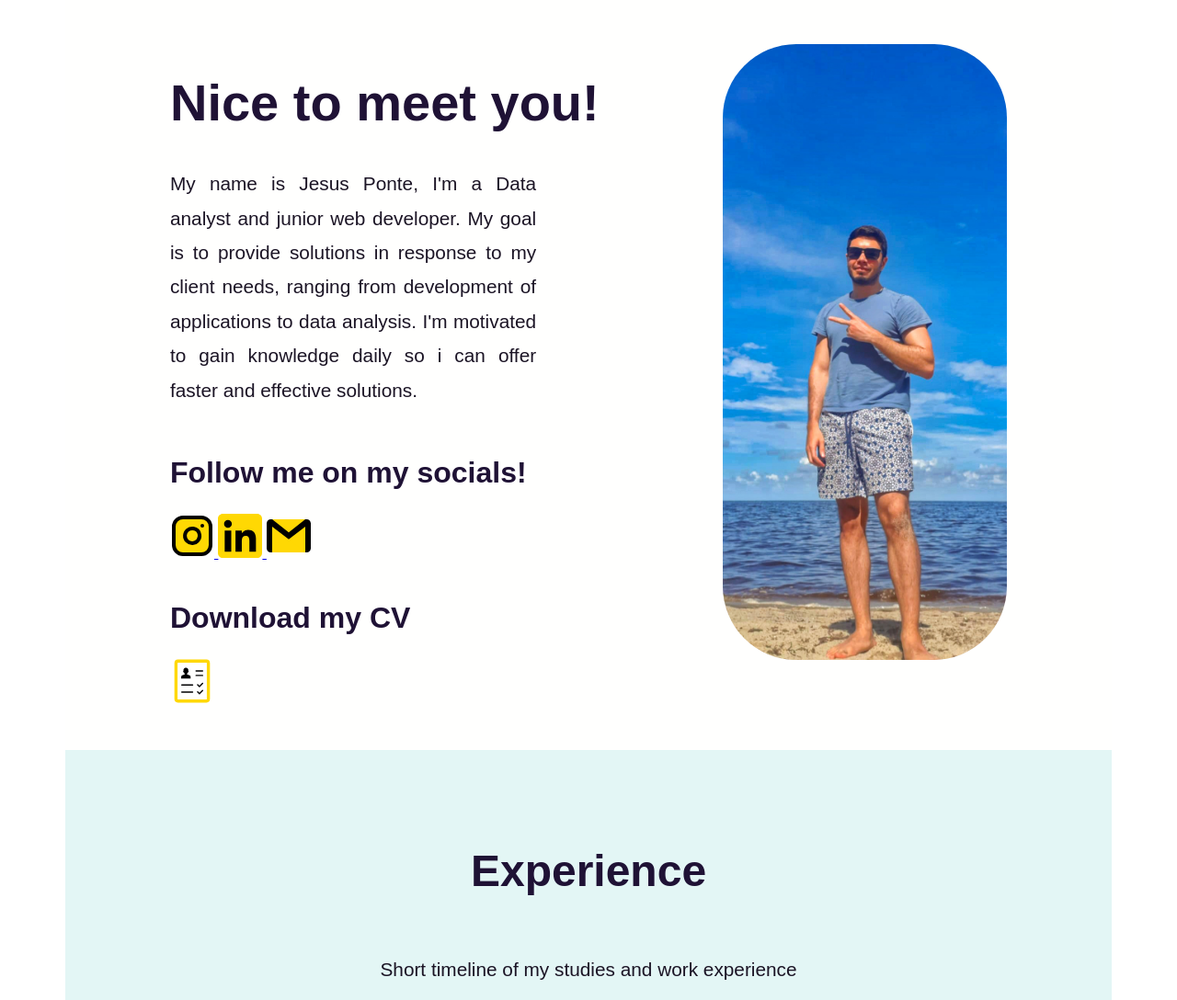
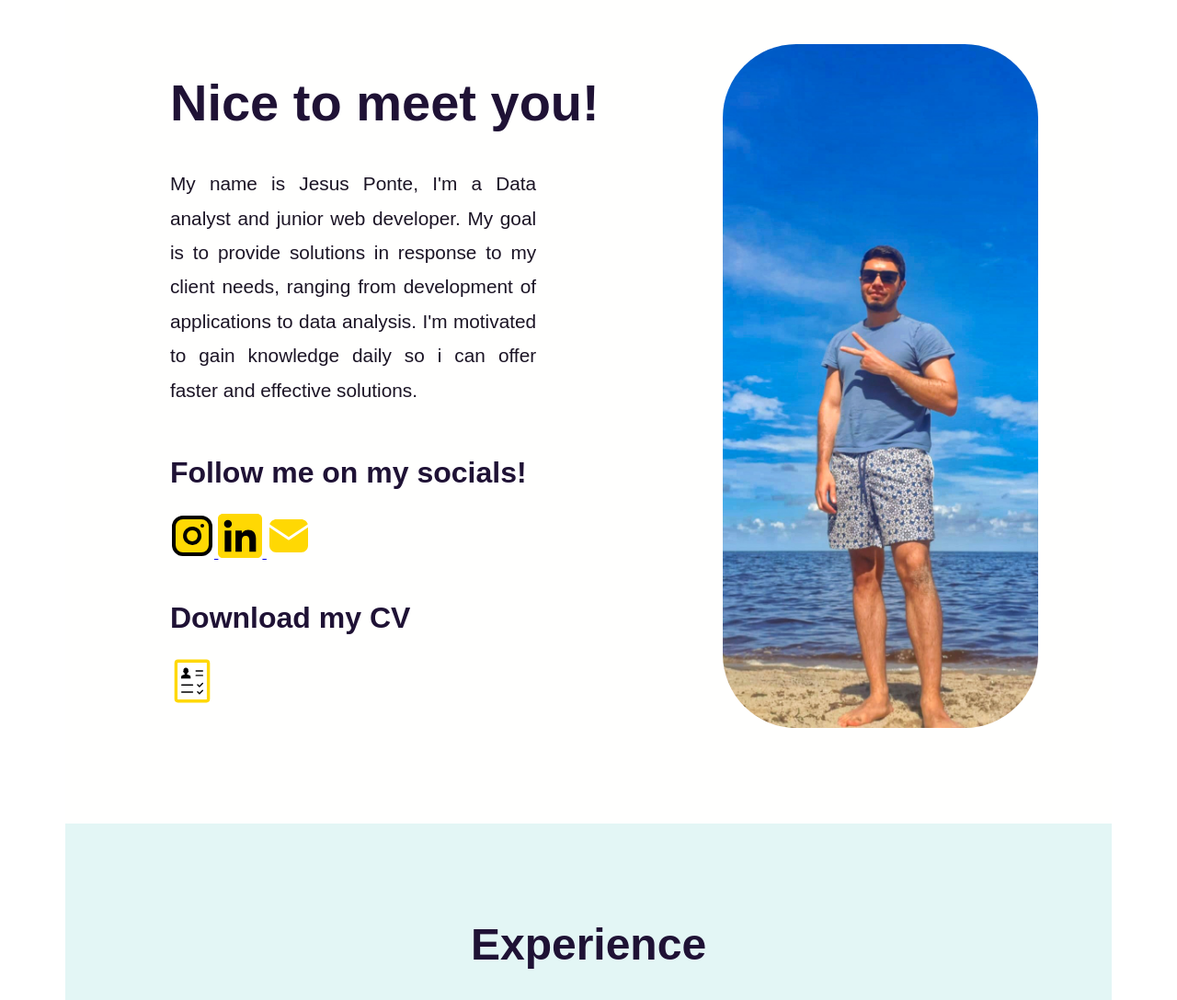
Before and after one commit to Imbravo/pontejesus, a Flask app: page / in a window 1280 px wide. Shown: the part 141-1229 px from the top of the page at 92% size. Run offline with Flask 2, Linux system fonts and the light colour scheme.

Commit message:
-changes 28/11/22

```diff
--- a/app.py
+++ b/app.py
@@ -1,6 +1,7 @@
 from flask import Flask, render_template
 
 app = Flask(__name__)
+app.debug = True
 
 @app.route("/")
 def hello_world():
--- a/static/styles.css
+++ b/static/styles.css
@@ -298,6 +298,11 @@
     }
 }
 
+@media screen and (max-width: 1450px) {
+    .section-1{
+        height: 100vh;
+    }
+}
 
 
 
--- a/templates/index.html
+++ b/templates/index.html
@@ -72,6 +72,10 @@
                   <a href="https://www.linkedin.com/in/ponte-jesus/">
                       <img src="{{url_for('static', filename='linkedin-icon.svg') }}" alt="">
                   </a>
+                  <a href="mailto:jpontebravo@gmail.com">
+                      <img src="{{url_for('static', filename='mail-icon.svg') }}" alt="">
+                  </a>
+
               </div>
               <h2>Download my CV</h2>
               <div class="about-icons">
```
Also changed, not shown: static/mail-icon.svg.
